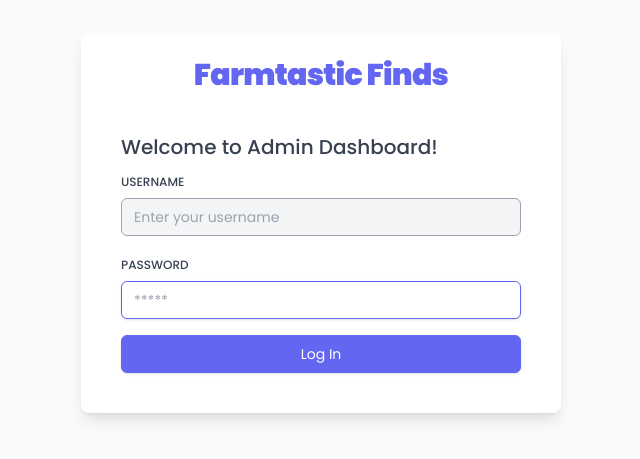
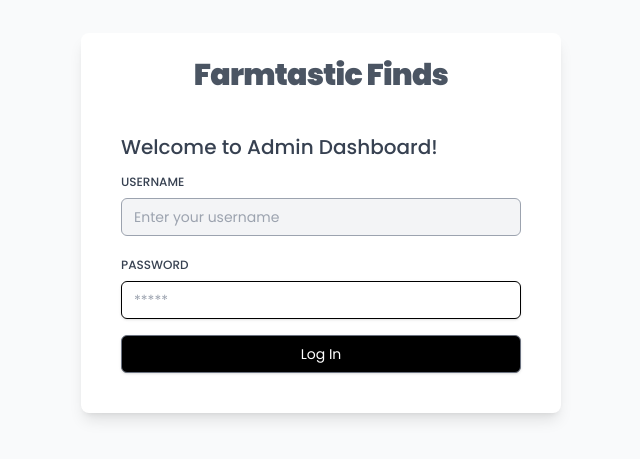
Before and after one commit to Apsan1/Farmtastic-Finds-L5CG10, a React (Vite) app in the folder frontend/vite-project/: page /admin/login in a window 1280 px wide. Shown: the part 177-636 px from the top of the page, without its empty margins (319-959 px from the left). Built offline with nearby package versions, Linux system fonts and the light colour scheme.

Commit message:
enchanced admin login UI panel

```diff
--- a/frontend/vite-project/src/components/admin.jsx
+++ b/frontend/vite-project/src/components/admin.jsx
@@ -38,7 +38,7 @@ const Admin = () => {
                 <div className="relative flex flex-col sm:w-[30rem] rounded-lg border-gray-400 bg-white shadow-lg px-4">
                     <div className="flex-auto p-6">
                         <div className="mb-10 flex flex-shrink-0 flex-grow-0 items-center justify-center overflow-hidden">
-                            <a href="#" className="flex cursor-pointer items-center gap-2 text-indigo-500 no-underline hover:text-indigo-500">
+                            <a href="#" className="flex cursor-pointer items-center gap-2 text-black-900 no-underline hover:text-black-500">
                                 <span className="flex-shrink-0 text-3xl font-black  tracking-tight opacity-100">Farmtastic Finds</span>
                             </a>
                         </div>
@@ -46,18 +46,19 @@ const Admin = () => {
                         <form className="mb-4" onSubmit={handleLogin}>
                             <div className="mb-4">
                                 <label htmlFor="username" className="mb-2 inline-block text-xs font-medium uppercase text-gray-700">Username</label>
-                                <input type="text" onChange={(e)=>setUsername(e.target.value)} className="block w-full cursor-text appearance-none rounded-md border border-gray-400 bg-gray-100 py-2 px-3 text-sm outline-none focus:border-indigo-500 focus:bg-white focus:text-gray-600 focus:shadow" id="username" name="username" placeholder="Enter your username" autoFocus />
+                                <input type="text" onChange={(e)=>setUsername(e.target.value)} className="block w-full cursor-text appearance-none rounded-md border border-gray-400 bg-gray-100 py-2 px-3 text-sm outline-none focus:border-black focus:bg-white focus:text-gray-600 focus:shadow" id="username" name="username" placeholder="Enter your username" autoFocus />
                             </div>
                             <div className="mb-4">
 
                             <div className="mb-4">
                                 <label htmlFor="password" className="mb-2 inline-block text-xs font-medium uppercase text-gray-700">Password</label>
-                                <input type="password" onChange={(e)=>setPassword(e.target.value)} className="block w-full cursor-text appearance-none rounded-md border border-gray-400 bg-gray-100 py-2 px-3 text-sm outline-none focus:border-indigo-500 focus:bg-white focus:text-gray-600 focus:shadow" id="password" name="password" placeholder="*****" autoFocus />
+                                <input type="password" onChange={(e)=>setPassword(e.target.value)} className="block w-full cursor-text appearance-none rounded-md border border-gray-400 bg-gray-100 py-2 px-3 text-sm outline-none focus:border-black focus:bg-white focus:text-gray-600 focus:shadow" id="password" name="password" placeholder="*****" autoFocus />
                             </div>
                             </div>
 
                             <div className="mb-4">
-                                <button className="grid w-full cursor-pointer select-none rounded-md border border-indigo-500 bg-indigo-500 py-2 px-5 text-center align-middle text-sm text-white shadow hover:border-indigo-600 hover:bg-indigo-600 hover:text-white focus:border-indigo-600 focus:bg-indigo-600 focus:text-white focus:shadow-none" type="submit">Log In</button>
+                            <button className="grid w-full cursor-pointer select-none rounded-md border border-gray-500 bg-black py-2 px-5 text-center align-middle text-sm text-white shadow hover:border-black-600 hover:bg-black hover:text-white focus:border-indigo-600 focus:bg-indigo-600 focus:text-white focus:shadow-none" type="submit">Log In</button>
+
                             </div>
                         </form>
 
```
